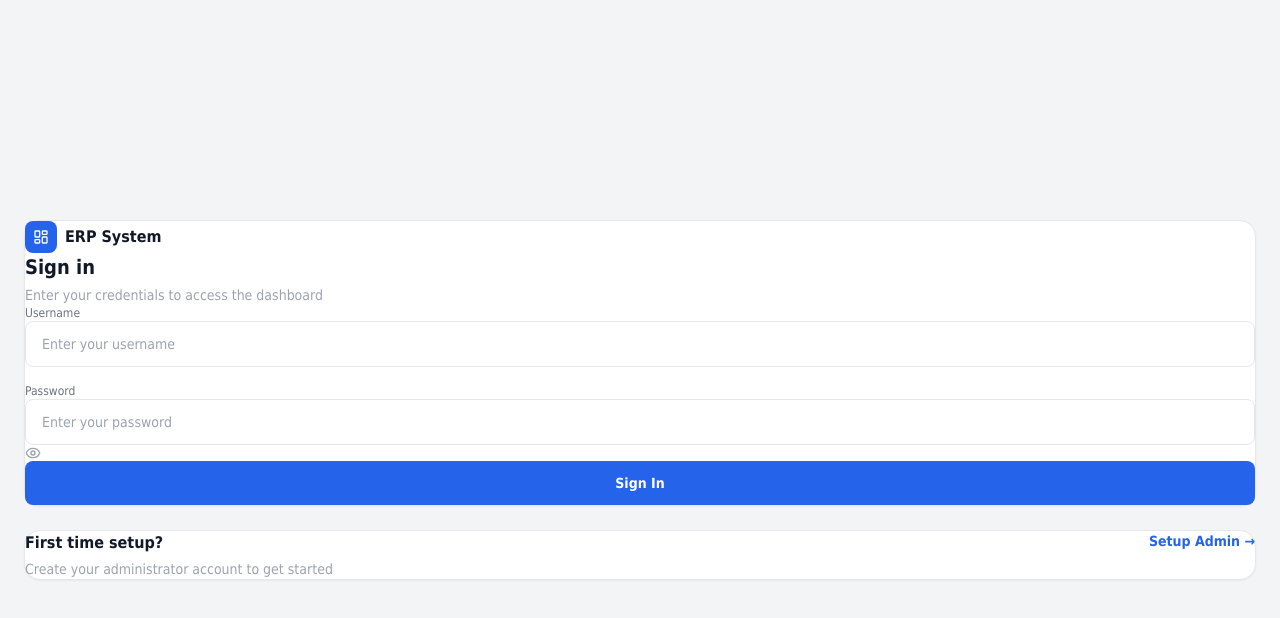
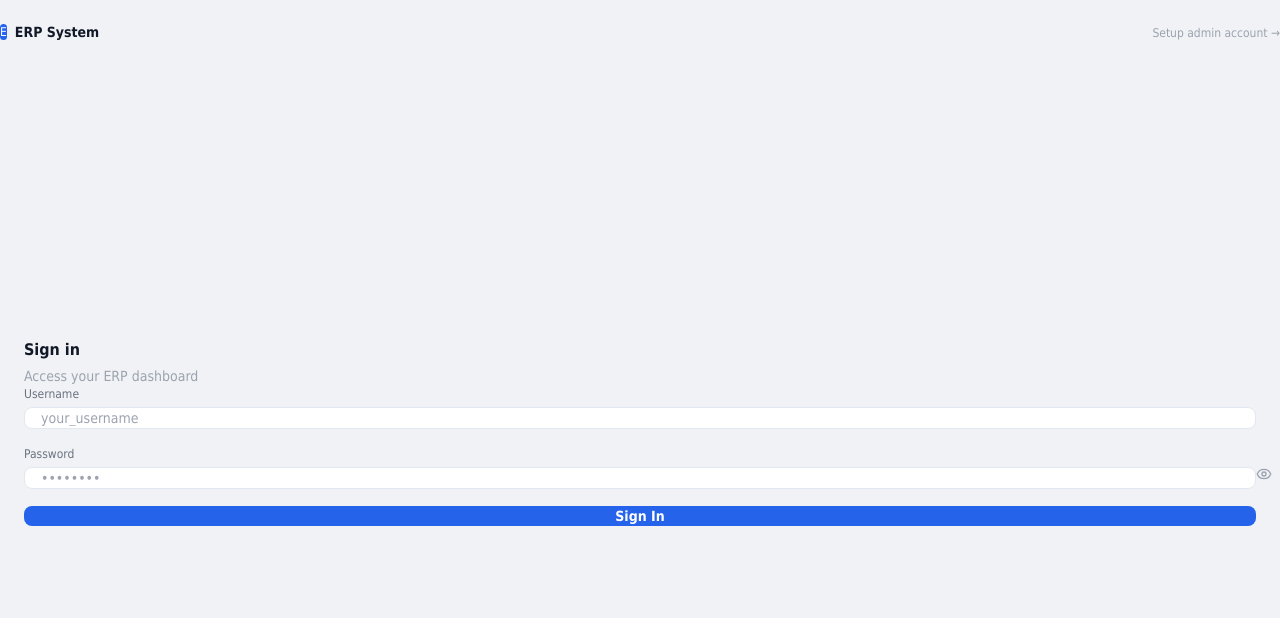
Before and after one commit to Ramesh-Raoufi/erp-next, a Next.js app: page /login in a window 1280 px wide. Shown: the top 618 px of the page. Built offline with nearby package versions, Linux system fonts and the light colour scheme; a web font is replaced by a local one.

Commit message:
feat: home page = login page, clean redesign with dark left panel

```diff
--- a/app/page.tsx
+++ b/app/page.tsx
@@ -1,6 +1,6 @@
 "use client";
-import { StoreHomePage } from "@/page-components/StoreHomePage";
+import { LoginPage } from "@/page-components/LoginPage";
 
 export default function Page() {
-  return <StoreHomePage />;
+  return <LoginPage />;
 }
--- a/page-components/LoginPage.tsx
+++ b/page-components/LoginPage.tsx
@@ -1,7 +1,7 @@
 "use client";
 import { useEffect, useState } from "react";
 import { useRouter } from "next/navigation";
-import { Eye, EyeOff, LayoutDashboard, ShieldCheck, Package, TrendingUp, Truck } from "lucide-react";
+import { Eye, EyeOff } from "lucide-react";
 import { useAuth } from "@/lib/auth";
 
 export function LoginPage() {
@@ -36,172 +36,122 @@ export function LoginPage() {
     }
   }
 
-  const inp = "block w-full rounded-lg border border-gray-200 bg-white px-4 py-3 text-sm text-gray-900 placeholder-gray-400 focus:border-blue-500 focus:ring-2 focus:ring-blue-100 focus:outline-none transition";
+  const inp = "w-full rounded-lg border border-gray-300 px-4 py-2.5 text-sm text-gray-900 placeholder-gray-400 focus:border-blue-500 focus:ring-2 focus:ring-blue-100 focus:outline-none transition bg-white";
 
   return (
-    <div className="min-h-screen bg-gray-100 flex items-center justify-center p-6">
-      <div className="flex w-full max-w-5xl gap-6 items-stretch">
+    <div className="min-h-screen flex" style={{ background: "#f0f2f5" }}>
 
-        {/* ── LEFT: dark card ── */}
-        <div className="hidden lg:flex w-72 shrink-0 flex-col justify-between rounded-2xl bg-gray-900 p-8 text-white">
-          {/* Logo */}
-          <div>
-            <div className="w-10 h-10 rounded-xl bg-blue-600 flex items-center justify-center mb-6">
-              <LayoutDashboard className="h-5 w-5 text-white" />
-            </div>
-            <h2 className="text-lg font-bold leading-snug">ERP System</h2>
-            <p className="text-sm text-gray-400 mt-1">Business Management Platform</p>
+      {/* Left panel — dark */}
+      <div className="hidden lg:flex w-80 shrink-0 flex-col justify-between p-10" style={{ background: "#1a1d23" }}>
+        <div>
+          <div className="flex items-center gap-2 mb-12">
+            <div className="w-8 h-8 rounded-lg bg-blue-600 flex items-center justify-center text-white font-black text-sm">E</div>
+            <span className="text-white font-semibold text-sm">ERP System</span>
           </div>
-
-          {/* Features */}
-          <div className="space-y-5">
-            {[
-              { icon: Truck, label: "Orders & Logistics" },
-              { icon: TrendingUp, label: "Finance & Accounting" },
-              { icon: Package, label: "Inventory Management" },
-              { icon: ShieldCheck, label: "Secure & Reliable" },
-            ].map(({ icon: Icon, label }) => (
-              <div key={label} className="flex items-center gap-3">
-                <div className="w-8 h-8 rounded-lg bg-gray-800 flex items-center justify-center shrink-0">
-                  <Icon className="h-4 w-4 text-gray-400" />
-                </div>
-                <span className="text-sm text-gray-300">{label}</span>
+          <div className="space-y-6">
+            {["Orders & Logistics", "Finance & Accounting", "Inventory", "Reports"].map((item, i) => (
+              <div key={item} className="flex items-center gap-3">
+                <span className="text-xs font-mono" style={{ color: "#3b4554" }}>0{i + 1}</span>
+                <span className="text-sm" style={{ color: "#8b9ab0" }}>{item}</span>
               </div>
             ))}
           </div>
+        </div>
+        <p className="text-xs" style={{ color: "#3b4554" }}>© {new Date().getFullYear()} ERP System</p>
+      </div>
 
-          {/* Footer */}
-          <p className="text-xs text-gray-600">© {new Date().getFullYear()} ERP System</p>
+      {/* Right — form */}
+      <div className="flex-1 flex flex-col">
+
+        {/* Top bar */}
+        <div className="flex items-center justify-between px-10 py-5">
+          <div className="lg:hidden flex items-center gap-2">
+            <div className="w-7 h-7 rounded-md bg-blue-600 flex items-center justify-center text-white font-black text-xs">E</div>
+            <span className="font-semibold text-sm text-gray-900">ERP System</span>
+          </div>
+          <div className="ml-auto">
+            {mode === "login" ? (
+              <button type="button" onClick={() => { setMode("bootstrap"); setError(null); }} className="text-xs text-gray-400 hover:text-gray-700 transition-colors">
+                Setup admin account →
+              </button>
+            ) : (
+              <button type="button" onClick={() => { setMode("login"); setError(null); }} className="text-xs text-gray-400 hover:text-gray-700 transition-colors">
+                ← Back to sign in
+              </button>
+            )}
+          </div>
         </div>
 
-        {/* ── RIGHT: content ── */}
-        <div className="flex-1 flex flex-col gap-6">
+        {/* Main content */}
+        <div className="flex-1 flex items-center justify-center px-6 pb-12">
+          <div className="w-full max-w-sm">
 
-          {/* Sign in card */}
-          <div className="bg-white rounded-2xl border border-gray-200 p-8 shadow-sm">
-            {/* Header */}
-            <div className="mb-6">
-              <div className="lg:hidden flex items-center gap-2 mb-4">
-                <div className="w-8 h-8 rounded-lg bg-blue-600 flex items-center justify-center">
-                  <LayoutDashboard className="h-4 w-4 text-white" />
-                </div>
-                <span className="font-bold text-gray-900">ERP System</span>
-              </div>
-              <h1 className="text-xl font-bold text-gray-900">Sign in</h1>
-              <p className="text-sm text-gray-400 mt-1">Enter your credentials to access the dashboard</p>
+            {/* Heading */}
+            <div className="mb-8">
+              <h1 className="text-2xl font-bold text-gray-900">
+                {mode === "login" ? "Sign in" : "Create admin"}
+              </h1>
+              <p className="text-sm text-gray-400 mt-1">
+                {mode === "login" ? "Access your ERP dashboard" : "Set up your admin account"}
+              </p>
             </div>
 
+            {/* Error */}
             {error && (
-              <div className="mb-5 rounded-lg bg-red-50 border border-red-100 px-4 py-3 text-sm text-red-600 flex items-center gap-2">
-                <span>⚠️</span> {error}
-              </div>
+              <p className="mb-5 text-sm text-red-500 bg-red-50 border border-red-100 rounded-lg px-4 py-2.5">
+                ⚠ {error}
+              </p>
             )}
 
             <form onSubmit={onSubmit} className="space-y-4">
+              {mode === "bootstrap" && (
+                <>
+                  <div className="grid grid-cols-2 gap-3">
+                    <div>
+                      <label className="block text-xs font-medium text-gray-500 mb-1">First name</label>
+                      <input className={inp} placeholder="Ahmad" value={name} onChange={(e) => setName(e.target.value)} required />
+                    </div>
+                    <div>
+                      <label className="block text-xs font-medium text-gray-500 mb-1">Last name</label>
+                      <input className={inp} placeholder="Raoufi" value={lastName} onChange={(e) => setLastName(e.target.value)} />
+                    </div>
+                  </div>
+                  <div>
+                    <label className="block text-xs font-medium text-gray-500 mb-1">Email</label>
+                    <input type="email" className={inp} placeholder="admin@company.com" value={email} onChange={(e) => setEmail(e.target.value)} required />
+                  </div>
+                </>
+              )}
+
               <div>
-                <label className="block text-xs font-medium text-gray-500 mb-1.5">Username</label>
-                <input
-                  className={inp}
-                  placeholder="Enter your username"
-                  value={loginUsername}
-                  onChange={(e) => setLoginUsername(e.target.value)}
-                  required
-                  autoComplete="username"
-                />
+                <label className="block text-xs font-medium text-gray-500 mb-1">Username</label>
+                <input className={inp} placeholder="your_username" value={mode === "login" ? loginUsername : username}
+                  onChange={(e) => mode === "login" ? setLoginUsername(e.target.value) : setUsername(e.target.value)} required autoComplete="username" />
               </div>
 
               <div>
-                <label className="block text-xs font-medium text-gray-500 mb-1.5">Password</label>
+                <label className="block text-xs font-medium text-gray-500 mb-1">Password</label>
                 <div className="relative">
-                  <input
-                    type={showPassword ? "text" : "password"}
-                    className={inp + " pr-11"}
-                    placeholder="Enter your password"
-                    value={password}
-                    onChange={(e) => setPassword(e.target.value)}
-                    required
-                    autoComplete="current-password"
-                  />
-                  <button
-                    type="button"
-                    onClick={() => setShowPassword((p) => !p)}
-                    className="absolute right-3 top-1/2 -translate-y-1/2 text-gray-400 hover:text-gray-600 transition-colors"
-                    tabIndex={-1}
-                  >
+                  <input type={showPassword ? "text" : "password"} className={inp + " pr-10"} placeholder="••••••••"
+                    value={password} onChange={(e) => setPassword(e.target.value)} required autoComplete={mode === "login" ? "current-password" : "new-password"} />
+                  <button type="button" onClick={() => setShowPassword(p => !p)} tabIndex={-1}
+                    className="absolute right-3 top-1/2 -translate-y-1/2 text-gray-400 hover:text-gray-600 transition-colors">
                     {showPassword ? <EyeOff className="h-4 w-4" /> : <Eye className="h-4 w-4" />}
                   </button>
                 </div>
               </div>
 
-              <button
-                type="submit"
-                disabled={loading}
-                className="w-full rounded-lg bg-blue-600 hover:bg-blue-700 text-white font-semibold py-3 text-sm transition-colors disabled:opacity-50 flex items-center justify-center gap-2"
-              >
+              <button type="submit" disabled={loading}
+                className="w-full rounded-lg bg-blue-600 hover:bg-blue-700 text-white font-semibold py-2.5 text-sm transition-colors disabled:opacity-50 flex items-center justify-center gap-2 mt-2">
                 {loading ? (
-                  <>
-                    <svg className="animate-spin h-4 w-4" fill="none" viewBox="0 0 24 24">
-                      <circle className="opacity-25" cx="12" cy="12" r="10" stroke="currentColor" strokeWidth="4" />
-                      <path className="opacity-75" fill="currentColor" d="M4 12a8 8 0 018-8v8z" />
-                    </svg>
-                    Signing in…
-                  </>
-                ) : "Sign In"}
+                  <><svg className="animate-spin h-4 w-4" fill="none" viewBox="0 0 24 24">
+                    <circle className="opacity-25" cx="12" cy="12" r="10" stroke="currentColor" strokeWidth="4" />
+                    <path className="opacity-75" fill="currentColor" d="M4 12a8 8 0 018-8v8z" />
+                  </svg> Please wait…</>
+                ) : mode === "login" ? "Sign In" : "Create Account"}
               </button>
             </form>
           </div>
-
-          {/* ── BOTTOM RIGHT: Admin setup card ── */}
-          <div className="bg-white rounded-2xl border border-gray-200 p-8 shadow-sm">
-            <div className="flex items-start justify-between gap-4">
-              <div>
-                <h2 className="text-base font-semibold text-gray-900">First time setup?</h2>
-                <p className="text-sm text-gray-400 mt-1">Create your administrator account to get started</p>
-              </div>
-              <button
-                type="button"
-                onClick={() => setMode(mode === "bootstrap" ? "login" : "bootstrap")}
-                className="shrink-0 text-sm font-semibold text-blue-600 hover:text-blue-700 transition-colors"
-              >
-                {mode === "bootstrap" ? "Back to Sign In" : "Setup Admin →"}
-              </button>
-            </div>
-
-            {mode === "bootstrap" && (
-              <form onSubmit={onSubmit} className="mt-6 space-y-4 border-t border-gray-100 pt-6">
-                <div className="grid grid-cols-2 gap-4">
-                  <div>
-                    <label className="block text-xs font-medium text-gray-500 mb-1.5">First Name</label>
-                    <input className={inp} placeholder="Ahmad" value={name} onChange={(e) => setName(e.target.value)} required />
-                  </div>
-                  <div>
-                    <label className="block text-xs font-medium text-gray-500 mb-1.5">Last Name</label>
-                    <input className={inp} placeholder="Raoufi" value={lastName} onChange={(e) => setLastName(e.target.value)} />
-                  </div>
-                </div>
-                <div>
-                  <label className="block text-xs font-medium text-gray-500 mb-1.5">Email</label>
-                  <input type="email" className={inp} placeholder="admin@company.com" value={email} onChange={(e) => setEmail(e.target.value)} required />
-                </div>
-                <div>
-                  <label className="block text-xs font-medium text-gray-500 mb-1.5">Username</label>
-                  <input className={inp} placeholder="admin_username" value={username} onChange={(e) => setUsername(e.target.value)} required autoComplete="username" />
-                </div>
-                <div>
-                  <label className="block text-xs font-medium text-gray-500 mb-1.5">Password</label>
-                  <input type="password" className={inp} placeholder="••••••••" value={password} onChange={(e) => setPassword(e.target.value)} required autoComplete="new-password" />
-                </div>
-                <button
-                  type="submit"
-                  disabled={loading}
-                  className="w-full rounded-lg bg-gray-900 hover:bg-gray-800 text-white font-semibold py-3 text-sm transition-colors disabled:opacity-50 flex items-center justify-center gap-2"
-                >
-                  {loading ? "Creating…" : "Create Admin Account"}
-                </button>
-              </form>
-            )}
-          </div>
-
         </div>
       </div>
     </div>
```
